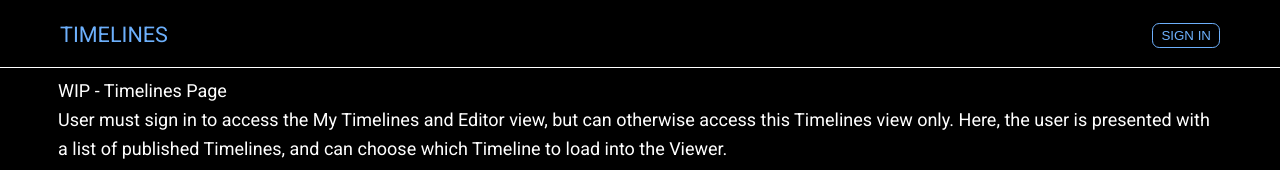
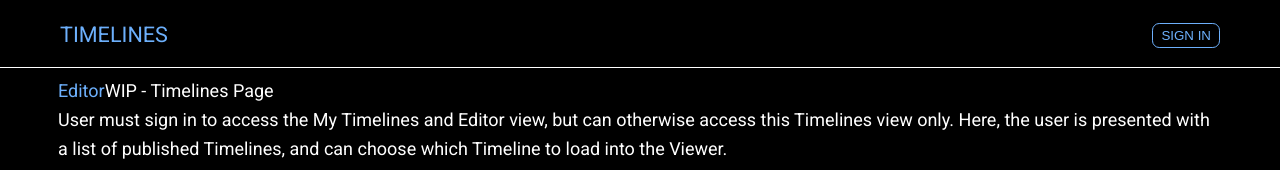
Before and after one commit to branjames117/timelines, a Next.js app: page / in a window 1280 px wide. Shown: the top 170 px of the page. Built offline with nearby package versions, Linux system fonts and the light colour scheme; no server answers.

Commit message:
experiment

```diff
--- a/pages/index.js
+++ b/pages/index.js
@@ -1,6 +1,9 @@
+import Link from 'next/link';
+
 export default function IndexPage() {
   return (
     <div>
+      <Link href='/editor'>Editor</Link>
       WIP - Timelines Page
       <br />
       User must sign in to access the My Timelines and Editor view, but can
```
